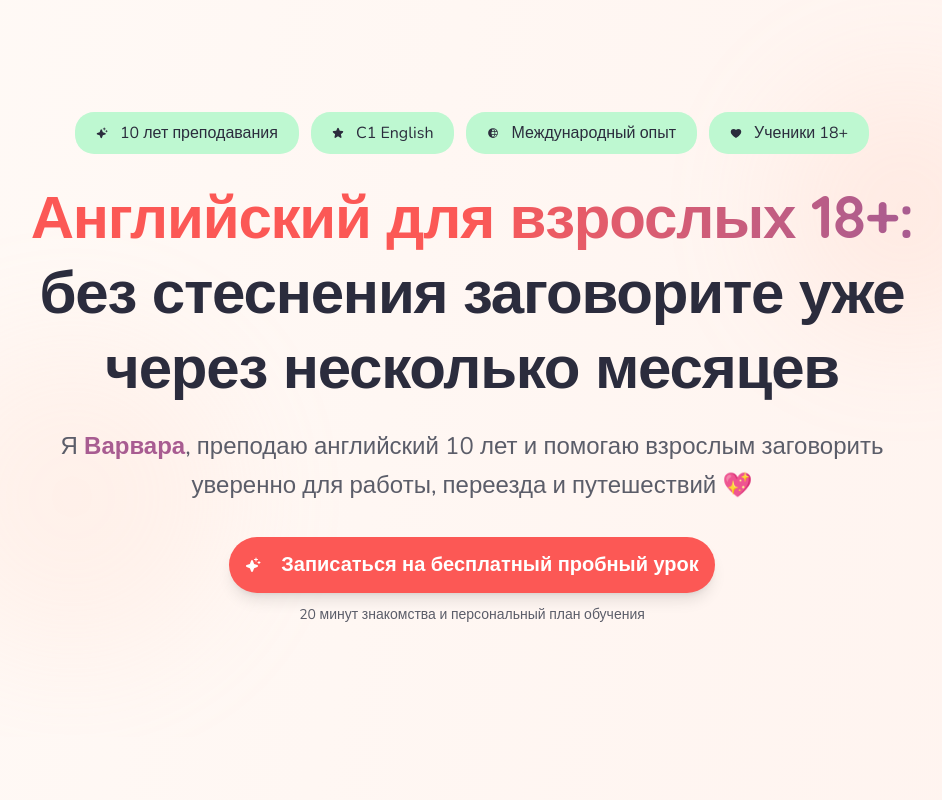
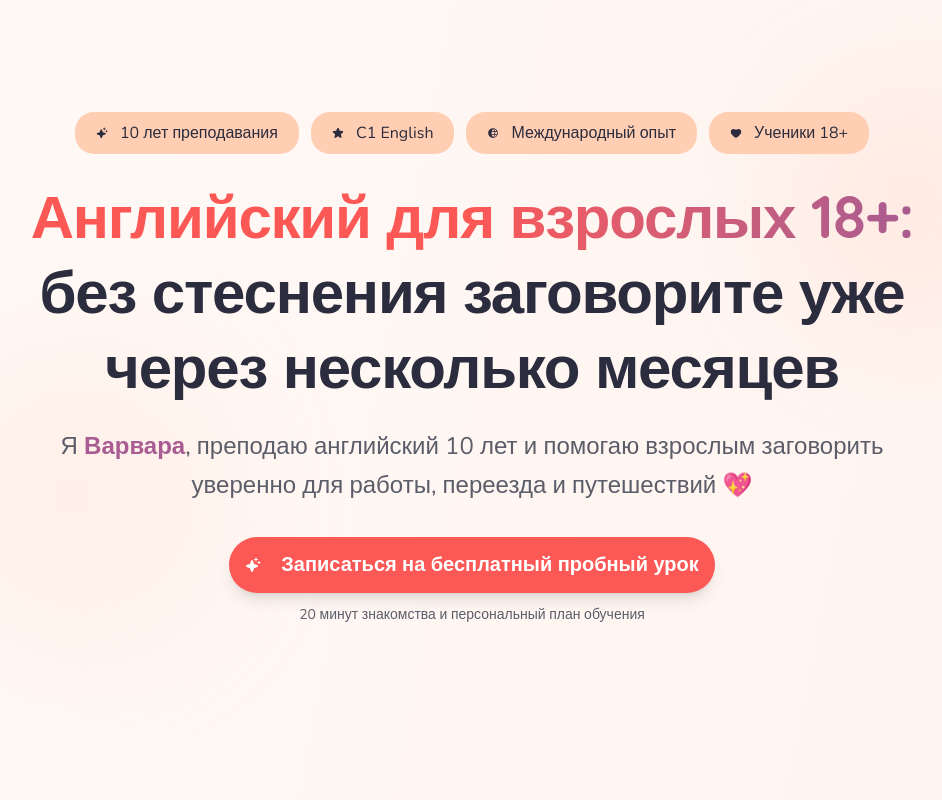
Before and after one commit to olgachka17/englishwithvarvara, a React (Vite) app: page / in a window 1280 px wide. Shown: the top 800 px of the page, without its empty margins (168-1110 px from the left). Built offline with nearby package versions, Linux system fonts and the light colour scheme.

Commit message:
Generated by Spark: убери зеленый , я не люблю этот цвет

```diff
--- a/src/App.tsx
+++ b/src/App.tsx
@@ -46,19 +46,19 @@ function App() {
               transition={{ duration: 0.5, delay: 0.2 }}
               className="flex flex-wrap gap-3 mb-6 justify-center"
             >
-              <Badge className="text-sm md:text-base px-5 py-2 bg-mint text-mint-foreground hover:bg-mint/90">
+              <Badge className="text-sm md:text-base px-5 py-2 bg-peach text-peach-foreground hover:bg-peach/90">
                 <Sparkle className="inline mr-2" weight="fill" />
                 10 лет преподавания
               </Badge>
-              <Badge className="text-sm md:text-base px-5 py-2 bg-mint text-mint-foreground hover:bg-mint/90">
+              <Badge className="text-sm md:text-base px-5 py-2 bg-peach text-peach-foreground hover:bg-peach/90">
                 <Star className="mr-2" weight="fill" />
                 C1 English
               </Badge>
-              <Badge className="text-sm md:text-base px-5 py-2 bg-mint text-mint-foreground hover:bg-mint/90">
+              <Badge className="text-sm md:text-base px-5 py-2 bg-peach text-peach-foreground hover:bg-peach/90">
                 <Globe className="mr-2" weight="fill" />
                 Международный опыт
               </Badge>
-              <Badge className="text-sm md:text-base px-5 py-2 bg-mint text-mint-foreground hover:bg-mint/90">
+              <Badge className="text-sm md:text-base px-5 py-2 bg-peach text-peach-foreground hover:bg-peach/90">
                 <Heart className="mr-2" weight="fill" />
                 Ученики 18+
               </Badge>
--- a/src/index.css
+++ b/src/index.css
@@ -27,8 +27,8 @@
   --destructive: oklch(0.577 0.245 27.325);
   --destructive-foreground: oklch(1 0 0);
 
-  --mint: oklch(0.93 0.08 155);
-  --mint-foreground: oklch(0.30 0.03 280);
+  --peach: oklch(0.90 0.08 45);
+  --peach-foreground: oklch(0.30 0.03 280);
 
   --border: oklch(0.92 0.02 45);
   --input: oklch(0.92 0.02 45);
@@ -58,8 +58,8 @@
   --color-input: var(--input);
   --color-ring: var(--ring);
 
-  --color-mint: var(--mint);
-  --color-mint-foreground: var(--mint-foreground);
+  --color-peach: var(--peach);
+  --color-peach-foreground: var(--peach-foreground);
 
   --radius-sm: calc(var(--radius) * 0.5);
   --radius-md: var(--radius);
```
